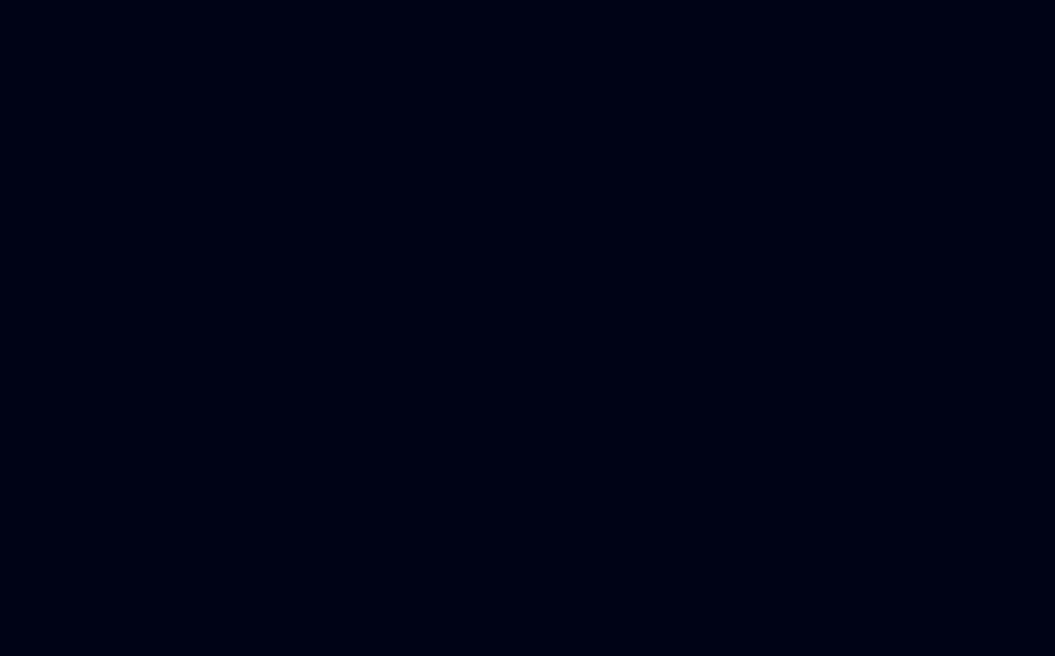
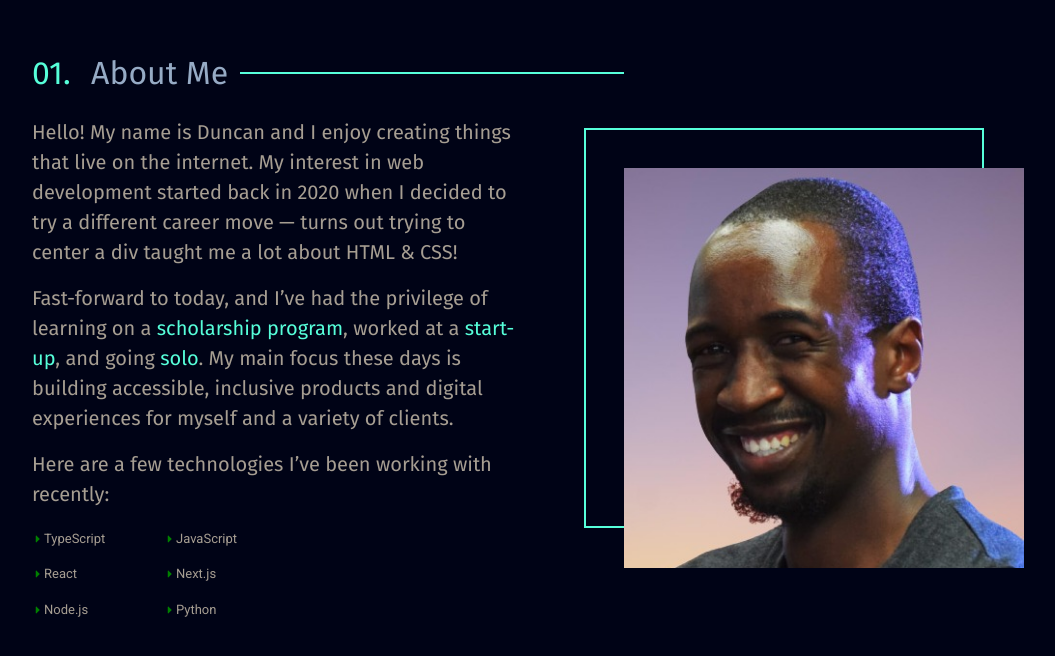
Before and after one commit to DuncanMoyo/final-dev-portfolio, a Next.js app: page / in a window 1280 px wide. Shown: the part 866-1522 px from the top of the page, without its empty margins (112-1167 px from the left). Before the commit the page ends 800 px from the top, so only its background shows below. Built offline with nearby package versions, Linux system fonts and the light colour scheme.

Commit message:
Added About page

```diff
--- /dev/null
+++ b/app/components/About.tsx
@@ -0,0 +1,75 @@
+"use client";
+
+import { aboutLanguages } from "@/lib/constants";
+import Icon from "./ui/Icon";
+import Image from "next/image";
+import Link from "next/link";
+
+const About = () => {
+  return (
+    <div className="flex flex-col min-h-screen justify-center my-0 mx-auto h-screen max-w-6xl items-start">
+      <div className="flex justify-center items-center mb-5">
+        <h2 className="font-firaSansFont text-DELarge text-lightNavy">
+          <span className="mr-3 font-firaSansFont text-green">01. </span>About
+          Me
+        </h2>
+        <hr className="border border-t-1 border-green w-96 ml-3" />
+      </div>
+
+      <div className="flex items-center justify-between">
+        <div className="w-1/2">
+          <p className="mb-4 font-firaSansFont text-large text-slate">
+            Hello! My name is Duncan and I enjoy creating things that live on
+            the internet. My interest in web development started back in 2020
+            when I decided to try a different career move — turns out trying to
+            center a div taught me a lot about HTML & CSS!
+          </p>
+          <p className="mb-4 font-firaSansFont text-large text-slate">
+            Fast-forward to today, and I’ve had the privilege of learning on a
+            {" "}
+            <Link className="text-green" href="">
+              scholarship program
+            </Link>
+            , worked at a{" "}
+            <Link className="text-green" href="">
+              start-up
+            </Link>
+            , and going{" "}
+            <Link className="text-green" href="">
+              solo
+            </Link>
+            . My main focus these days is building accessible, inclusive
+            products and digital experiences for myself and a variety of
+            clients.
+          </p>
+          <p className="font-firaSansFont text-large text-slate">
+            Here are a few technologies I’ve been working with recently:
+          </p>
+
+          <div className="items-center mt-5 w-1/2 text-slate text-sm grid grid-cols-2 gap-4">
+            {aboutLanguages.map((language) => (
+              <div className="flex items-center">
+                <Icon name="caretRight" color="green" size="small" />
+                <p className="font-robotoFont">{language}</p>
+              </div>
+            ))}
+          </div>
+        </div>
+        <div
+          className="relative z-0 ml-20 before:absolute before:-top-10 before:-left-10 before:w-full before: max-w-[400px]
+            before:h-full before:border-2 before:border-green before:z-[-1] "
+        >
+          <Image
+            alt="profile"
+            src="/assets/images/duncan.png"
+            className="hover:filter:saturate-200 transit duration-500 z-10 w-full max-w-[400px] md:max-w-[400px]"
+            width={300}
+            height={300}
+          />
+        </div>
+      </div>
+    </div>
+  );
+};
+
+export default About;
--- a/app/components/Hero.tsx
+++ b/app/components/Hero.tsx
@@ -4,7 +4,7 @@ import { Button } from "./ui/button";
 
 const Hero = () => {
   return (
-    <div className="flex flex-col min-h-screen justify-center my-0 mx-auto h-screen max-w-5xl items-start">
+    <div className="flex flex-col min-h-screen justify-center my-0 mx-auto h-screen max-w-6xl items-start">
       <h1 className="text-base text-green font-robotoFont mb-6 ml-1">
         Hi, my name is
       </h1>
--- a/app/components/index.ts
+++ b/app/components/index.ts
@@ -1,2 +1,3 @@
 export {default as Navbar} from './Navbar';
 export {default as Hero} from './Hero';
+export {default as About} from './About';
--- a/app/components/ui/Icon.tsx
+++ b/app/components/ui/Icon.tsx
@@ -6,24 +6,23 @@ import { BsTwitterX } from "react-icons/bs";
 import { FiLinkedin } from "react-icons/fi";
 import { HiExternalLink } from "react-icons/hi";
 import { PiGitForkFill } from "react-icons/pi";
+import { FaCaretRight } from "react-icons/fa";
 
 export const iconNames = [
-  'github',
-  'instagram',
-  'twitterx',
-  'linkedin',
-  'link',
-  'folder',
-  'star',
-  'gitFork'
+  "github",
+  "instagram",
+  "twitterx",
+  "linkedin",
+  "link",
+  "folder",
+  "star",
+  "gitFork",
+  "caretRight",
 ] as const;
-
 
 export type IconName = (typeof iconNames)[number];
 
-export const iconSizes = [
-  "large",
-] as const;
+export const iconSizes = ["large", "small"] as const;
 
 export type IconSize = (typeof iconSizes)[number];
 
@@ -42,20 +41,22 @@ const selectIcon = (
   switch (iconName) {
     case "github":
       return <VscGithubAlt />;
-    case 'instagram':
-      return <FaInstagram />
-    case 'twitter':
-      return <BsTwitterX />
-    case 'linkedin':
-      return <FiLinkedin />
-    case 'link':
-      return <HiExternalLink />
-    case 'folder':
-      return <FaRegFolder />
-    case 'star':
-      return <FaRegStar />
-    case 'gitFork':
-      return <PiGitForkFill />
+    case "instagram":
+      return <FaInstagram />;
+    case "twitter":
+      return <BsTwitterX />;
+    case "linkedin":
+      return <FiLinkedin />;
+    case "link":
+      return <HiExternalLink />;
+    case "folder":
+      return <FaRegFolder />;
+    case "star":
+      return <FaRegStar />;
+    case "gitFork":
+      return <PiGitForkFill />;
+    case "caretRight":
+      return <FaCaretRight />;
     default:
       return <></>;
   }
@@ -63,6 +64,8 @@ const selectIcon = (
 
 const selectIconSize = (iconSize?: string) => {
   switch (iconSize) {
+    case "small":
+      return "12px";
     case "large":
       return "50px";
     default:
@@ -76,7 +79,7 @@ const IconWrapper = (props: any) => (
 
 const Icon: FC<IconPropTypes> = ({ name, color, size, onClick, pointer }) => (
   <IconContext.Provider
-    value={{ color: color ||"#adcdf4", size: selectIconSize(size) }}
+    value={{ color: color || "#adcdf4", size: selectIconSize(size) }}
   >
     <IconWrapper pointer={pointer} onClick={onClick}>
       {selectIcon(name, selectIconSize(size))}
--- a/app/layout.tsx
+++ b/app/layout.tsx
@@ -1,22 +1,24 @@
 import type { Metadata } from "next";
 import { Fira_Sans, Roboto } from "next/font/google";
 import "./globals.css";
+import { firaSansFont, robotoFont } from "@/lib/font";
 
-const firaSansFont = Fira_Sans({
-  weight: "400",
-  variable: "--font-fira-sans",
-  subsets: ["cyrillic"],
-});
+// const firaSansFont = Fira_Sans({
+//   weight: "400",
+//   variable: "--font-fira-sans",
+//   subsets: ["cyrillic"],
+// });
 
-const robotoFont = Roboto({
-  weight: "400",
-  variable: "--font-roboto",
-  subsets: ["cyrillic"],
-});
+// const robotoFont = Roboto({
+//   weight: "400",
+//   variable: "--font-roboto",
+//   subsets: ["cyrillic"],
+// });
 
 export const metadata: Metadata = {
-  title: "Create Next App",
-  description: "Generated by create next app",
+  title: "Duncan Moyo | Web Developer",
+  description:
+    "Welcome to the portfolio of Duncan Moyo. As a professional web developer, I create high-quality, scalable web applications. Explore my work, skills, and get in touch!",
 };
 
 export default function RootLayout({
--- a/app/page.tsx
+++ b/app/page.tsx
@@ -1,10 +1,11 @@
-import { Navbar, Hero } from "./components";
+import { Navbar, Hero, About } from "./components";
 
 export default function Home() {
   return (
     <main className="my-0 mx-auto py-0 px-36 h-full" >
       <Navbar />
       <Hero />
+      <About />
     </main>
   )
 }
--- a/lib/constants.ts
+++ b/lib/constants.ts
@@ -1,25 +1,31 @@
-export const navLinks: {name: string; url: string, itemNumber: string}[] = [
+export const navLinks: { name: string; url: string; itemNumber: string }[] = [
   {
-    name: 'About',
-    url: '/#about',
-    itemNumber: '01.'
+    name: "About",
+    url: "/#about",
+    itemNumber: "01.",
   },
   {
-    name: 'Experience',
-    url: '/#jobs',
-    itemNumber: '02.'
-
+    name: "Experience",
+    url: "/#jobs",
+    itemNumber: "02.",
   },
   {
-    name: 'Work',
-    url: '/#projects',
-    itemNumber: '03.'
-
+    name: "Work",
+    url: "/#projects",
+    itemNumber: "03.",
   },
   {
-    name: 'Contact',
-    url: '/#contact',
-    itemNumber: '04.'
-
+    name: "Contact",
+    url: "/#contact",
+    itemNumber: "04.",
   },
 ];
+
+export const aboutLanguages: string[] = [
+  "TypeScript",
+  "JavaScript",
+  "React",
+  "Next.js",
+  "Node.js",
+  "Python",
+];
--- /dev/null
+++ b/lib/font.ts
@@ -0,0 +1,13 @@
+import { Fira_Sans, Roboto } from "next/font/google";
+
+export const firaSansFont = Fira_Sans({
+  weight: "400",
+  variable: "--font-fira-sans",
+  subsets: ["cyrillic"],
+});
+
+export const robotoFont = Roboto({
+  weight: "400",
+  variable: "--font-roboto",
+  subsets: ["cyrillic"],
+});
```
Also changed, not shown: public/assets/images/duncan.png (added).
